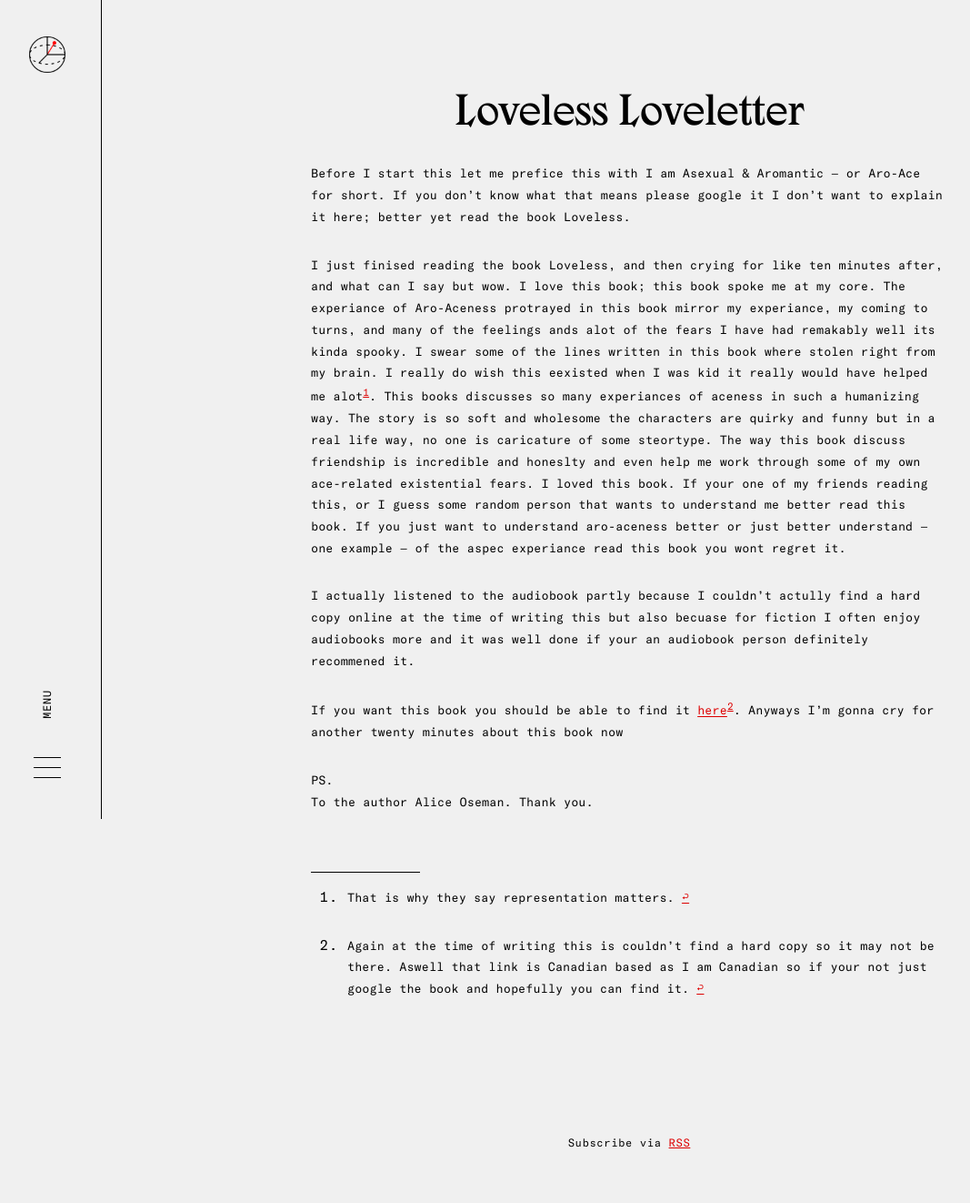
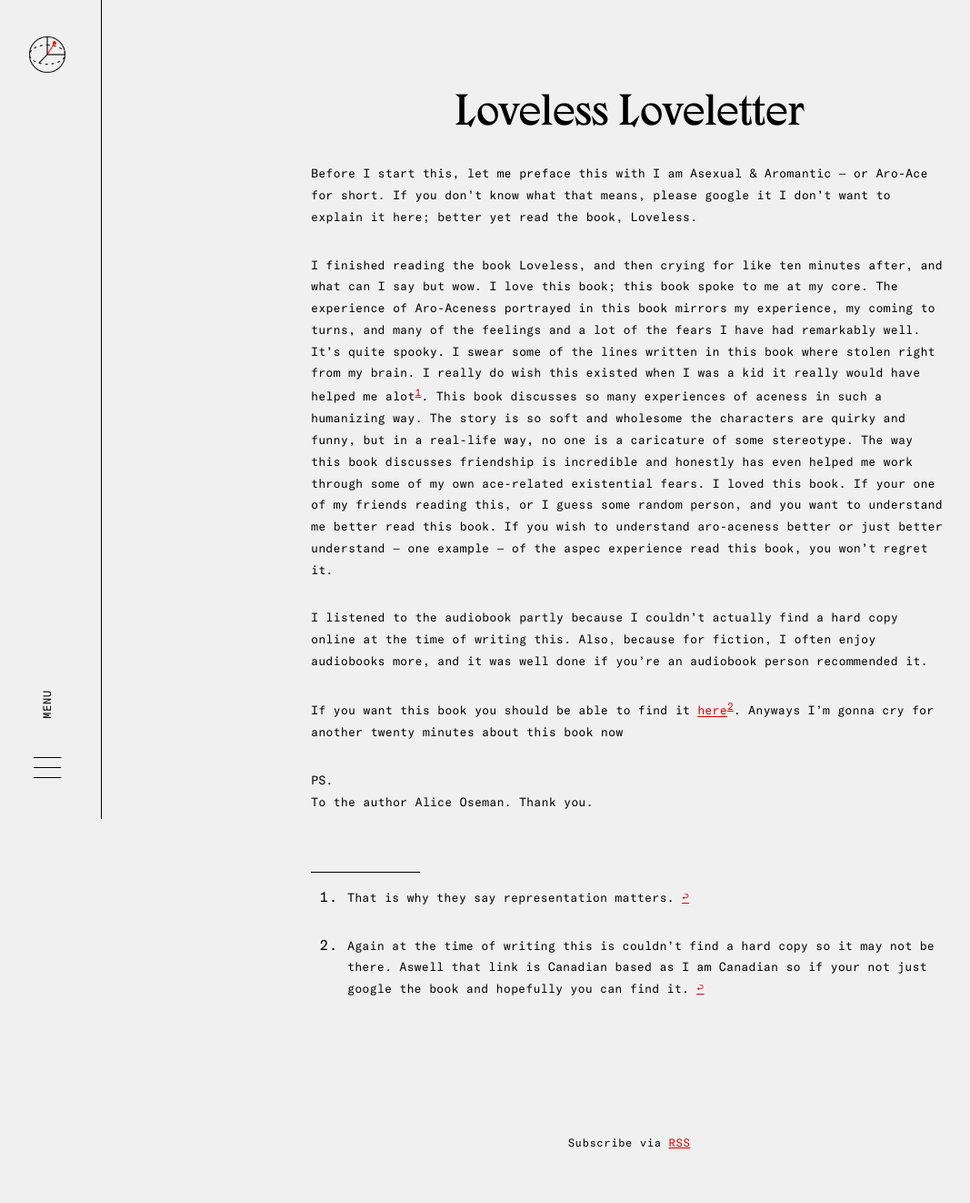
Before and after one commit to GoodbyteCo/quinnpollock.net, a Jekyll site: the page built from ideas/_posts/2020-08-04-loveless-loveletter.md, in a window 1280 px wide. Shown: the whole page at 91% size, without its empty margins (8-1075 px from the left). Built offline with Jekyll 4.4.1, drawn with Linux system fonts in a browser that asks for light colours.

Commit message:
Update 2020-08-04-loveless-loveletter.md

```diff
--- a/ideas/_posts/2020-08-04-loveless-loveletter.md
+++ b/ideas/_posts/2020-08-04-loveless-loveletter.md
@@ -9,13 +9,13 @@
 ---
 
 {:.text}
-Before I start this let me prefice this with I am Asexual & Aromantic — or Aro-Ace for short. If you don't know what that means please google it I don't want to explain it here; better yet read the book Loveless.
+Before I start this, let me preface this with I am Asexual & Aromantic — or Aro-Ace for short. If you don't know what that means, please google it I don't want to explain it here; better yet read the book, Loveless.
 
 {:.text}
-I just finised reading the book Loveless, and then crying for like ten minutes after, and what can I say but wow. I love this book; this book spoke me at my core. The experiance of Aro-Aceness protrayed in this book mirror my experiance, my coming to turns, and many of the feelings ands alot of the fears I have had remakably well its kinda spooky. I swear some of the lines written in this book where stolen right from my brain. I really do wish this eexisted when I was kid it really would have helped me alot[^1]. This books discusses so many experiances of aceness in such a humanizing way. The story is so soft and wholesome the characters are quirky and funny but in a real life way, no one is caricature of some steortype. The way this book discuss friendship is incredible and honeslty and even help me work through some of my own ace-related existential fears. I loved this book. If your one of my friends reading this, or I guess some random person that wants to understand me better read this book. If you just want to understand aro-aceness better or just better understand — one example — of the aspec experiance read this book you wont regret it.
+I finished reading the book Loveless, and then crying for like ten minutes after, and what can I say but wow. I love this book; this book spoke to me at my core. The experience of Aro-Aceness portrayed in this book mirrors my experience, my coming to turns, and many of the feelings and a lot of the fears I have had remarkably well. It's quite spooky. I swear some of the lines written in this book where stolen right from my brain. I really do wish this existed when I was a kid it really would have helped me alot[^1]. This book discusses so many experiences of aceness in such a humanizing way. The story is so soft and wholesome the characters are quirky and funny, but in a real-life way, no one is a caricature of some stereotype. The way this book discusses friendship is incredible and honestly has even helped me work through some of my own ace-related existential fears. I loved this book. If your one of my friends reading this, or I guess some random person, and you want to understand me better read this book. If you wish to understand aro-aceness better or just better understand — one example — of the aspec experience read this book, you won't regret it.
 
 {:.text}
-I actually listened to the audiobook partly because I couldn't actully find a hard copy online at the time of writing this but also becuase for fiction I often enjoy audiobooks more and it was well done if your an audiobook person definitely recommened it.
+I listened to the audiobook partly because I couldn't actually find a hard copy online at the time of writing this. Also, because for fiction, I often enjoy audiobooks more, and it was well done if you're an audiobook person recommended it.
 
 {:.text}
 If you want this book you should be able to find it [here](https://www.harpercollins.ca/9780008244125/loveless)[^2]. Anyways I'm gonna cry for another twenty minutes about this book now
```
